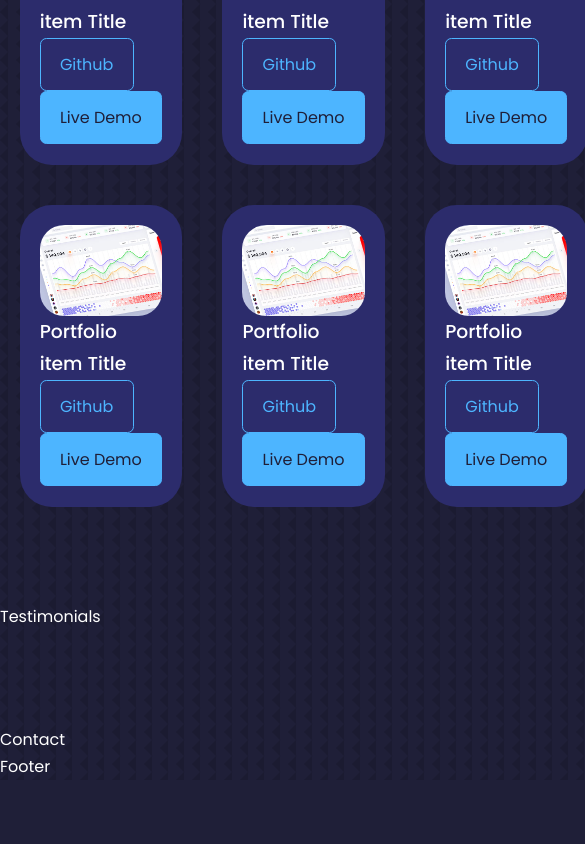
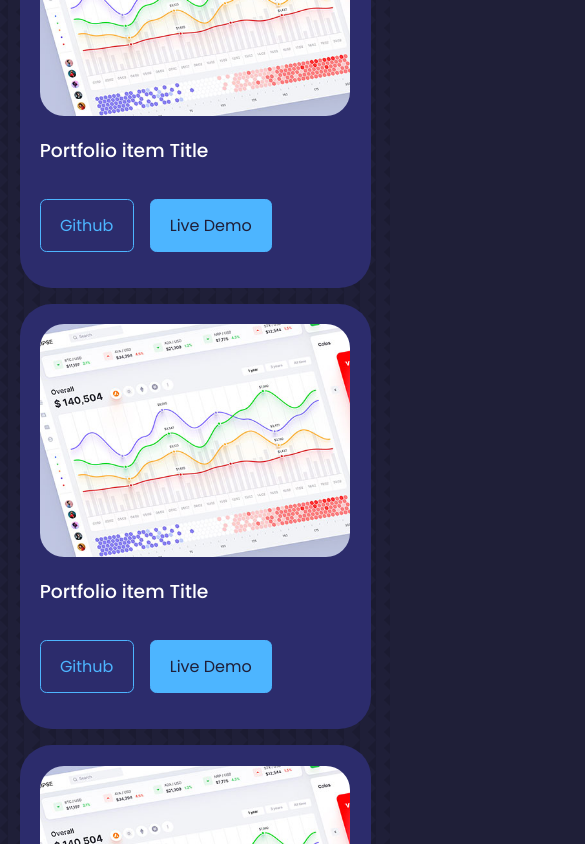
Before and after one commit to eoinmoney78/react-portfolio-website-1, a React (Create React App) app: page / in a window 390 px wide. Shown: the part 5660-6504 px from the top of the page, 585 px wide, since content can reach past the window. Before the commit the page ends 6440 px from the top, so only its background shows below. Built offline with nearby package versions, Linux system fonts and the light colour scheme.

Commit message:
services

```diff
--- a/src/components/portfolio/Portfolio.jsx
+++ b/src/components/portfolio/Portfolio.jsx
@@ -23,8 +23,12 @@ const Portfolio = () => {
             </div>
 
             <h3>Portfolio item Title</h3>
+
+            <div className="portfolio_item-cta">
             <a href="https://github.com/eoinmoney78/react-portfolio-website-1" className="btn" target='_blank'>Github</a>
             <a href="https://github.com/eoinmoney78/react-portfolio-website-1" className="btn btn-primary" target='_blank'>Live Demo</a>
+            </div>
+
           </article>
 
 
@@ -36,8 +40,10 @@ const Portfolio = () => {
             </div>
 
             <h3>Portfolio item Title</h3>
+            <div className="portfolio_item-cta">
             <a href="https://github.com/eoinmoney78/react-portfolio-website-1" className="btn" target='_blank'>Github</a>
             <a href="https://github.com/eoinmoney78/react-portfolio-website-1" className="btn btn-primary" target='_blank'>Live Demo</a>
+            </div>
           </article>
 
 
@@ -48,8 +54,10 @@ const Portfolio = () => {
             </div>
 
             <h3>Portfolio item Title</h3>
+            <div className="portfolio_item-cta">
             <a href="https://github.com/eoinmoney78/react-portfolio-website-1" className="btn" target='_blank'>Github</a>
             <a href="https://github.com/eoinmoney78/react-portfolio-website-1" className="btn btn-primary" target='_blank'>Live Demo</a>
+            </div>
           </article>
 
 
@@ -60,8 +68,10 @@ const Portfolio = () => {
             </div>
 
             <h3>Portfolio item Title</h3>
+            <div className="portfolio_item-cta">
             <a href="https://github.com/eoinmoney78/react-portfolio-website-1" className="btn" target='_blank'>Github</a>
             <a href="https://github.com/eoinmoney78/react-portfolio-website-1" className="btn btn-primary" target='_blank'>Live Demo</a>
+            </div>
           </article>
 
 
@@ -72,8 +82,10 @@ const Portfolio = () => {
             </div>
 
             <h3>Portfolio item Title</h3>
+            <div className="portfolio_item-cta">
             <a href="https://github.com/eoinmoney78/react-portfolio-website-1" className="btn" target='_blank'>Github</a>
             <a href="https://github.com/eoinmoney78/react-portfolio-website-1" className="btn btn-primary" target='_blank'>Live Demo</a>
+            </div>
           </article>
 
 
@@ -85,8 +97,10 @@ const Portfolio = () => {
             </div>
 
             <h3>Portfolio item Title</h3>
+            <div className="portfolio_item-cta">
             <a href="https://github.com/eoinmoney78/react-portfolio-website-1" className="btn" target='_blank'>Github</a>
             <a href="https://github.com/eoinmoney78/react-portfolio-website-1" className="btn btn-primary" target='_blank'>Live Demo</a>
+            </div>
           </article>
 
 
--- a/src/components/portfolio/portfolio.css
+++ b/src/components/portfolio/portfolio.css
@@ -21,3 +21,33 @@
     border-radius: 1.5rem;
     overflow: hidden;
 }
+
+.portfolio_item h3 {
+    margin: 1.2rem 0 2rem;
+
+}
+
+.portfolio_item-cta {
+    display:flex;
+    gap: 1rem;
+    margin-bottom: 1rem;
+}
+
+  /* ------------MEDIA QUERIES MEDIUM DEVICES */
+  @media screen and (max-width: 1024px) {
+  .portfolio_container {
+    grid-template-columns: 1fr 1fr;
+    gap: 1.2rem;
+  }
+
+  }
+
+
+  /* ------------MEDIA QUERIES small DEVICES */
+  @media screen and (max-width: 600px) {
+
+    .portfolio_container {
+        grid-template-columns: 1fr ;
+        gap: 1rem;
+      }
+  }
```
